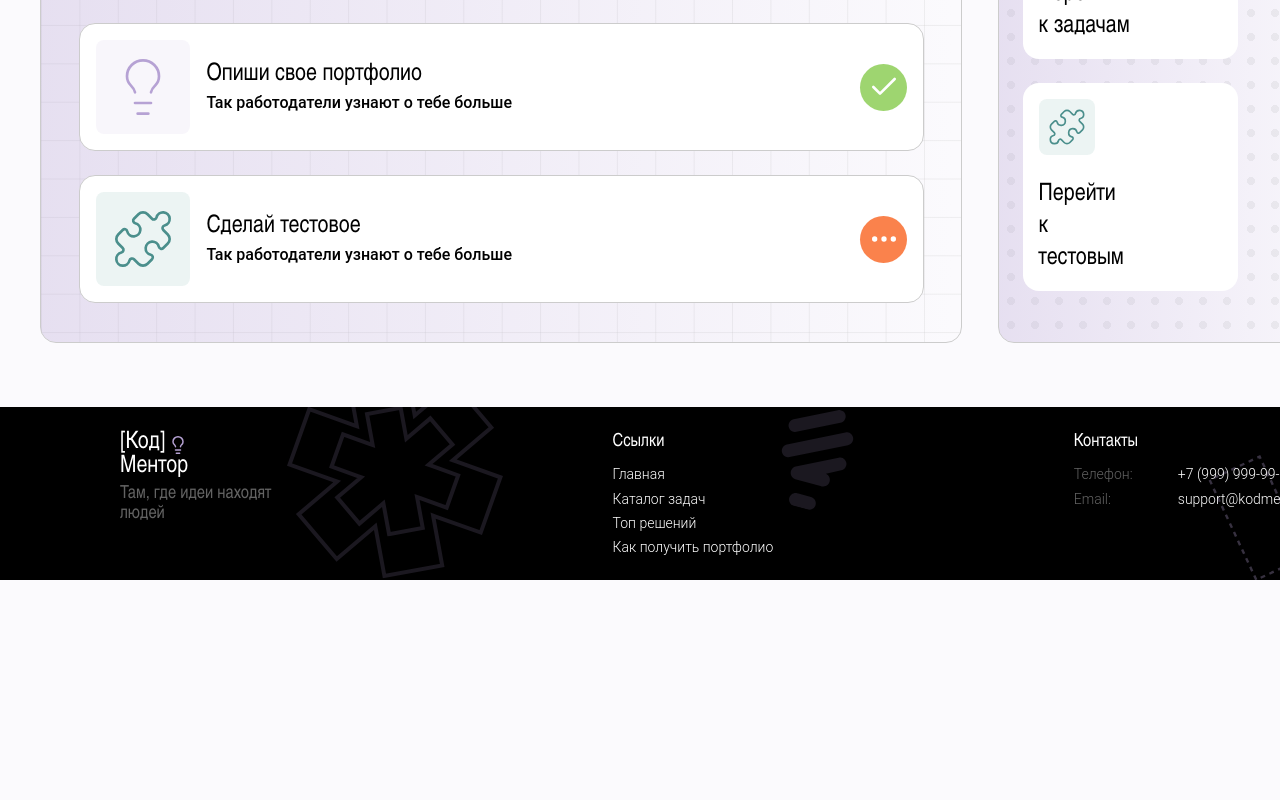
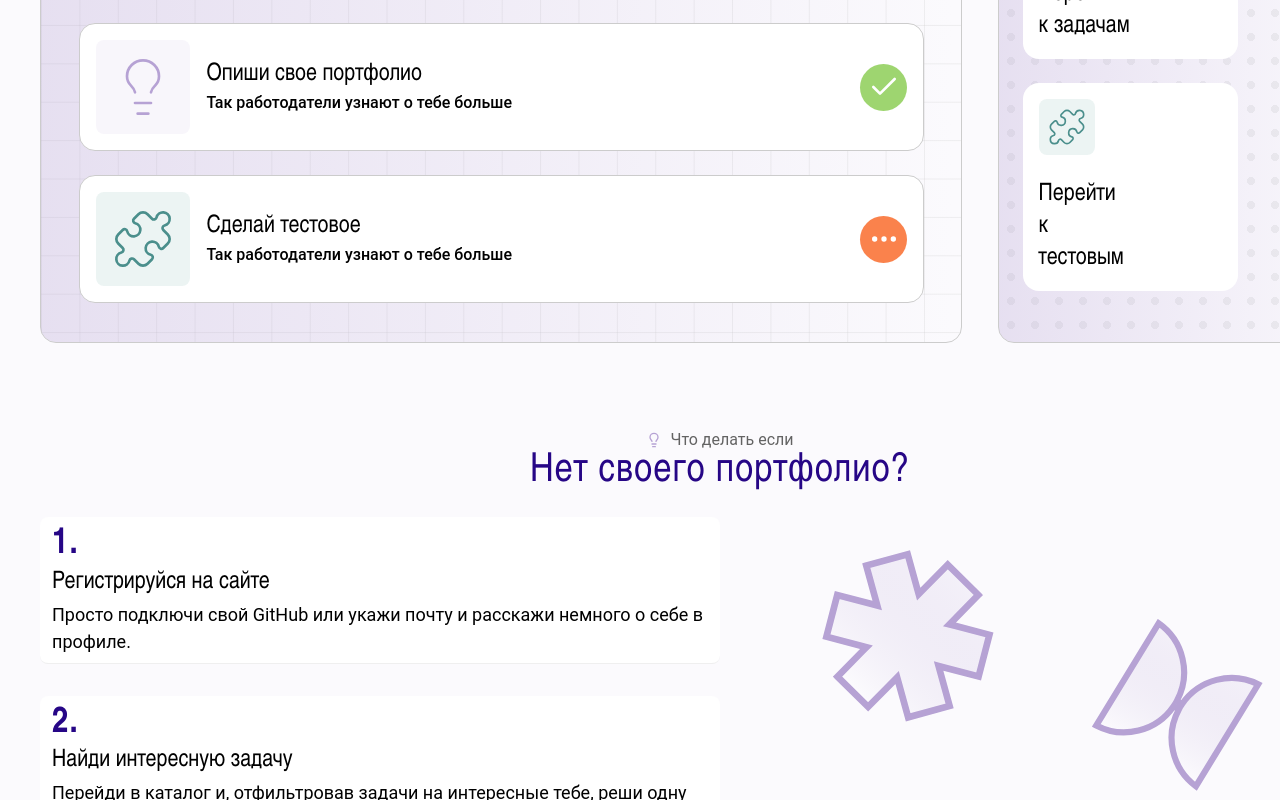
Before and after one commit to Kemuni/CodeHunt, a Next.js app in the folder frontend/: page / in a window 1280 px wide. Shown: the part 2000-2800 px from the top of the page. Before the commit the page ends 2580 px from the top, so only its background shows below. Built offline with nearby package versions, Linux system fonts and the light colour scheme; a web font is replaced by a local one.

Commit message:
Сделал блок "Портфолио" и поправил кнопки в hero

```diff
--- a/frontend/app/page.tsx
+++ b/frontend/app/page.tsx
@@ -3,6 +3,7 @@ import { CompanyMarquee } from "@/components/landing/company-marquee";
 import { SiteFooter } from "@/components/landing/site-footer";
 import { SiteHeader } from "@/components/landing/site-header";
 import { HowToStart } from "@/components/landing/how-to-start";
+import { PortfolioInstruction } from "@/components/landing/portfolio-instruction";
 
 export default function Home() {
   return (
@@ -12,6 +13,7 @@ export default function Home() {
         <Hero />
         <CompanyMarquee />
         <HowToStart/>
+        <PortfolioInstruction/>
       </main>
       <SiteFooter />
     </div>
--- a/frontend/components/landing/hero.tsx
+++ b/frontend/components/landing/hero.tsx
@@ -266,7 +266,7 @@ export function Hero() {
 
       {/* Кнопки */}
       <div
-        className="absolute left-1/2 top-[62%] z-[3] flex -translate-x-1/2
+        className="absolute left-1/2 top-[70%] z-[3] flex -translate-x-1/2
                    gap-5 2xl:top-[86%] 2xl:gap-7"
       >
         <a
--- /dev/null
+++ b/frontend/components/landing/portfolio-instruction.tsx
@@ -0,0 +1,122 @@
+import { Lightbulb } from "lucide-react"
+import Image from "next/image"
+
+export function PortfolioInstruction() {
+  return (
+    <section
+      className="flex flex-col gap-6 overflow-hidden pb-16 pt-6 2xl:gap-8 2xl:pb-20 2xl:pt-8 w-full"
+      aria-labelledby="how-to-start-title"
+    >
+      <div className="mx-auto flex w-[min(84%,1209px)] flex-col items-center">
+        <p className="m-0 inline-flex items-center gap-2 text-base leading-[18px]
+                      text-[var(--muted)]
+                      2xl:text-lg 2xl:leading-[19px]">
+          <Lightbulb
+            className="size-4 text-[var(--lavender)]"
+            strokeWidth={2}
+            aria-hidden="true"
+          />
+          Что делать если
+        </p>
+        <h2
+          id="how-to-start-title"
+          className="m-0 mt-0.5 font-[family-name:var(--heading)]
+                    text-[40px] font-medium leading-[1.05] tracking-[1px]
+                    text-[var(--ink)]
+                    2xl:text-[60px] 2xl:tracking-[1.2px]"
+        >
+          Нет своего портфолио?
+        </h2>
+      </div>
+      <div className="flex flex-row px-10 2xl:px-40">
+        <div className="flex flex-col w-1/2 gap-8">
+          <div className="bg-white w-full h-fit py-2 px-3 gap-2 border-b border-[#6363631A] rounded-lg">
+            <h2 className="m-0 mt-0.5 font-[family-name:var(--heading)] text-[36px] font-bold leading-[1.05] tracking-[1.2px] text-[var(--ink)]">
+              1.
+            </h2>
+            <p className="font-[family-name:var(--heading)] text-[24px] font-medium text-black">
+              Регистрируйся на сайте
+            </p>
+            <p className="font-[family-name:var(--body)] text-[18px] font-normal text-black">
+              Просто подключи свой GitHub или укажи почту и расскажи немного о себе в профиле.
+            </p>
+          </div>
+
+          <div className="bg-white w-full h-fit py-2 px-3 gap-2 border-b border-[#6363631A] rounded-lg">
+            <h2 className="m-0 mt-0.5 font-[family-name:var(--heading)] text-[36px] font-bold leading-[1.05] tracking-[1.2px] text-[var(--ink)]">
+              2.
+            </h2>
+            <p className="font-[family-name:var(--heading)] text-[24px] font-medium text-black">
+              Найди интерeсную задачу
+            </p>
+            <p className="font-[family-name:var(--body)] text-[18px] font-normal text-black">
+              Перейди в каталог и, отфильтровав задачи на интересные тебе, реши одну из них.
+            </p>
+          </div>
+
+          <div className="bg-white w-full h-fit py-2 px-3 gap-2 border-b border-[#6363631A] rounded-lg">
+            <h2 className="m-0 mt-0.5 font-[family-name:var(--heading)] text-[36px] font-bold leading-[1.05] tracking-[1.2px] text-[var(--ink)]">
+              3.
+            </h2>
+            <p className="font-[family-name:var(--heading)] text-[24px] font-medium text-black">
+              Опиши решение
+            </p>
+            <p className="font-[family-name:var(--body)] text-[18px] font-normal text-black">
+              Пройдя простую и понятную форму, где ты расскажешь как реализовал решение и с чем столкнулся.
+            </p>
+          </div>
+
+          <div className="bg-white w-full h-fit py-2 px-3 gap-2 border-b border-[#6363631A] rounded-lg">
+            <h2 className="m-0 mt-0.5 font-[family-name:var(--heading)] text-[36px] font-bold leading-[1.05] tracking-[1.2px] text-[var(--ink)]">
+              4.
+            </h2>
+            <p className="font-[family-name:var(--heading)] text-[24px] font-medium text-black">
+              Портфолио готово!
+            </p>
+            <p className="font-[family-name:var(--body)] text-[18px] font-normal text-black">
+              Его ты сможешь прикрепить к своему профилю, что позволит компаниям достойно оценить тебя.
+            </p>
+          </div>
+        </div>
+         <div className="flex w-1/2 flex-col gap-8 relative">
+            <Image
+              className="absolute right-[15%] bottom-[5%] hidden w-53 md:block 2xl:w-57 rotate-15"
+              src="/figma/Teewee.svg"
+              alt=""
+              width={132}
+              height={131}
+              aria-hidden="true"
+            />
+
+            <Image
+              className="absolute left-[15%] top-[5%] hidden w-43 md:block 2xl:w-47 rotate-55"
+              src="/figma/Asterisk 2.svg"
+              alt=""
+              width={132}
+              height={131}
+              aria-hidden="true"
+            />
+
+            <Image
+              className="absolute right-[20%] top-[15%] hidden w-43 md:block 2xl:w-47"
+              src="/figma/Butterfly.svg"
+              alt=""
+              width={132}
+              height={131}
+              aria-hidden="true"
+            />
+
+            <Image
+              className="absolute left-[15%] bottom-[25%] hidden w-53 md:block 2xl:w-57 -rotate-25"
+              src="/figma/Orange Ricky.svg"
+              alt=""
+              width={132}
+              height={131}
+              aria-hidden="true"
+            />
+          </div>
+      </div>
+
+    </section>
+  )
+}
```
